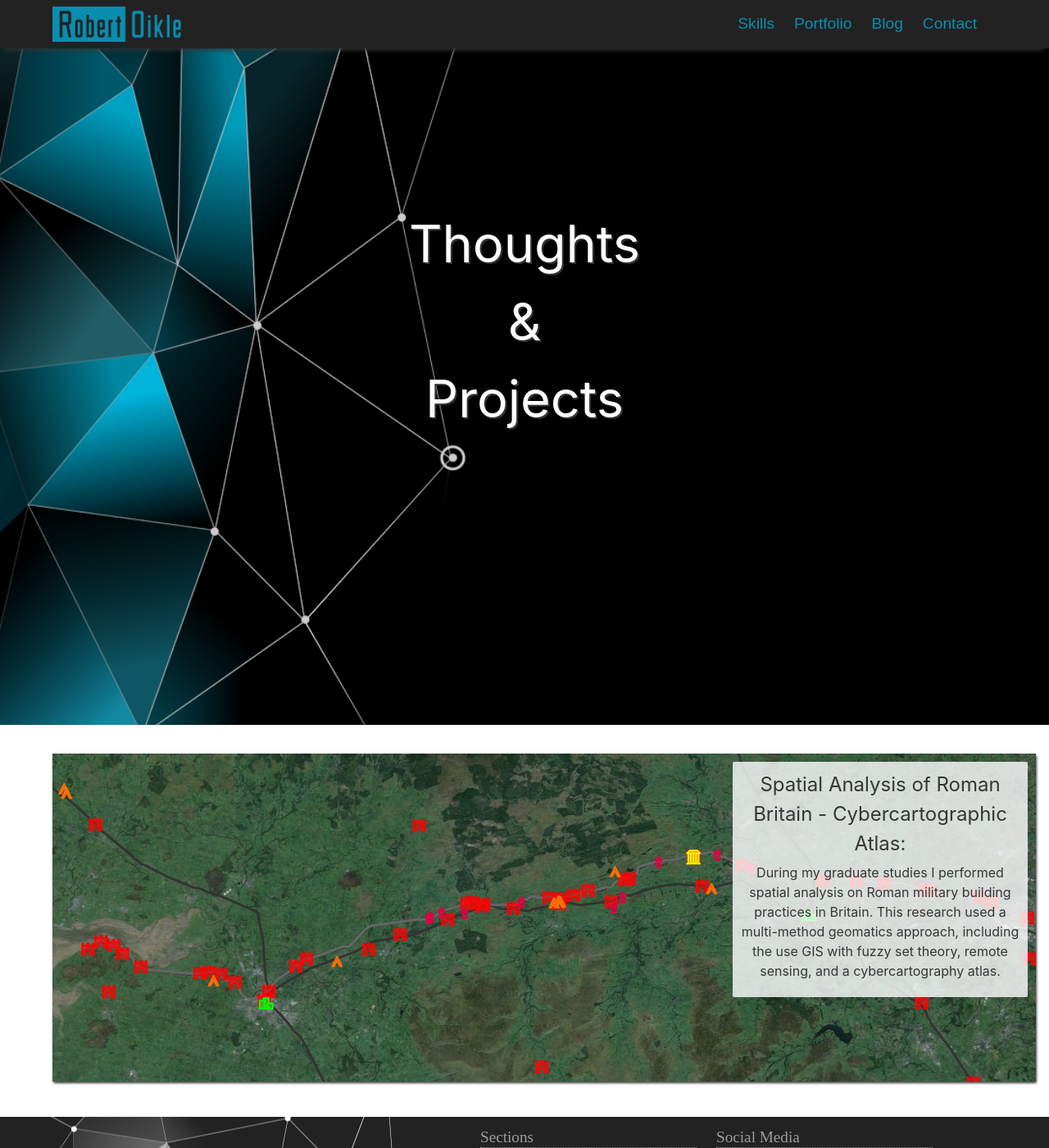
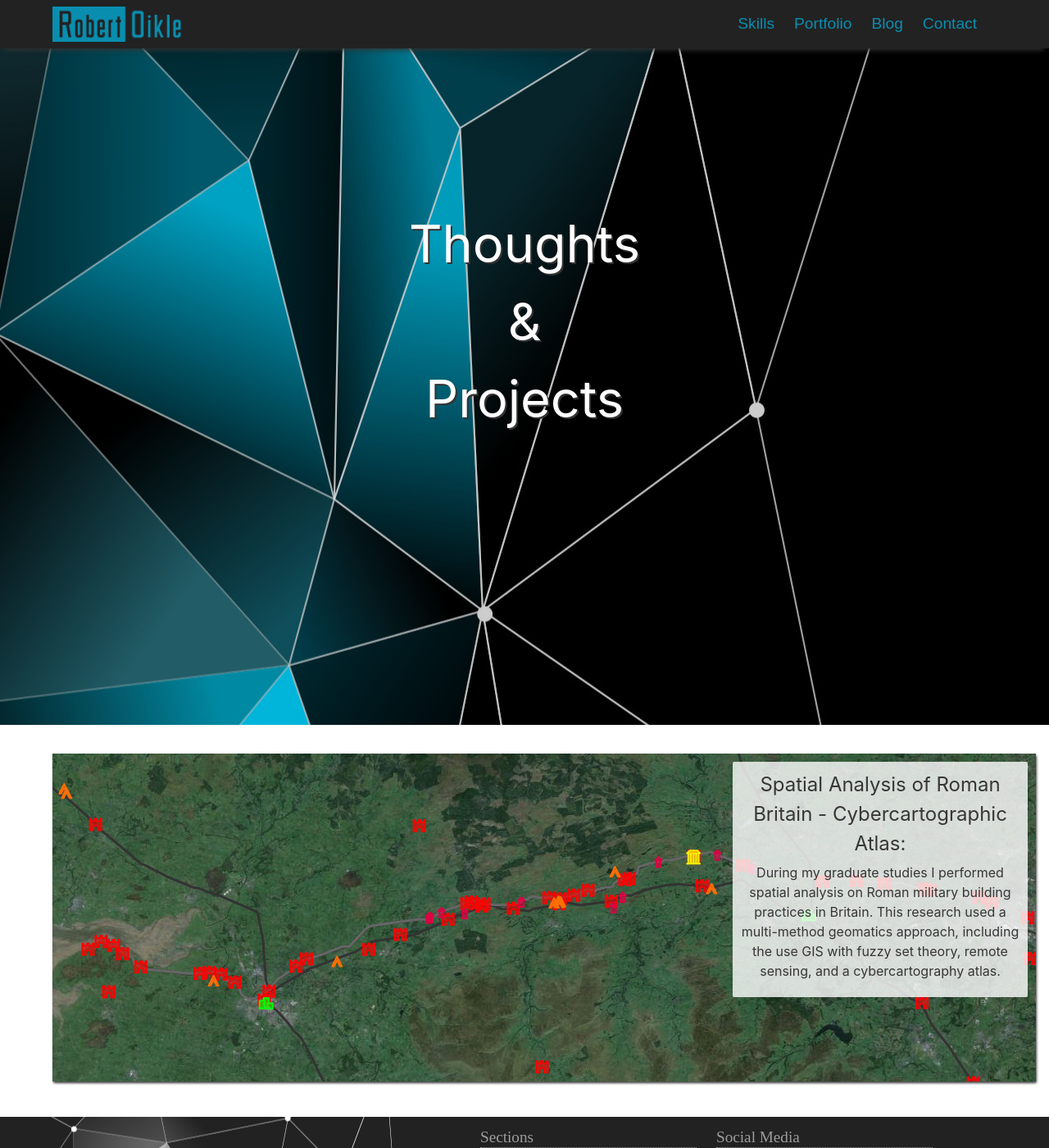
Before and after one commit to boikle/boikle.github.io, a Jekyll site: the page built from index.html, in a window 1280 px wide and 1400 px high. Shown: the whole window at 82% size. Built offline with Jekyll 4.4.1, drawn with Linux system fonts in a browser that asks for light colours.

Commit message:
Updated coverpage background image.

```diff
--- a/assets/css/main.css
+++ b/assets/css/main.css
@@ -125,7 +125,6 @@
 	background-color: #000000;
 	background-repeat: no-repeat;
 	background-attachment: fixed;
-	background-size: contain;
 	color: #FFF;
 	text-shadow: 2px 2px #333333;
 }
```
Also changed, not shown: assets/images/cover.jpg, assets/images/cover.svg.
